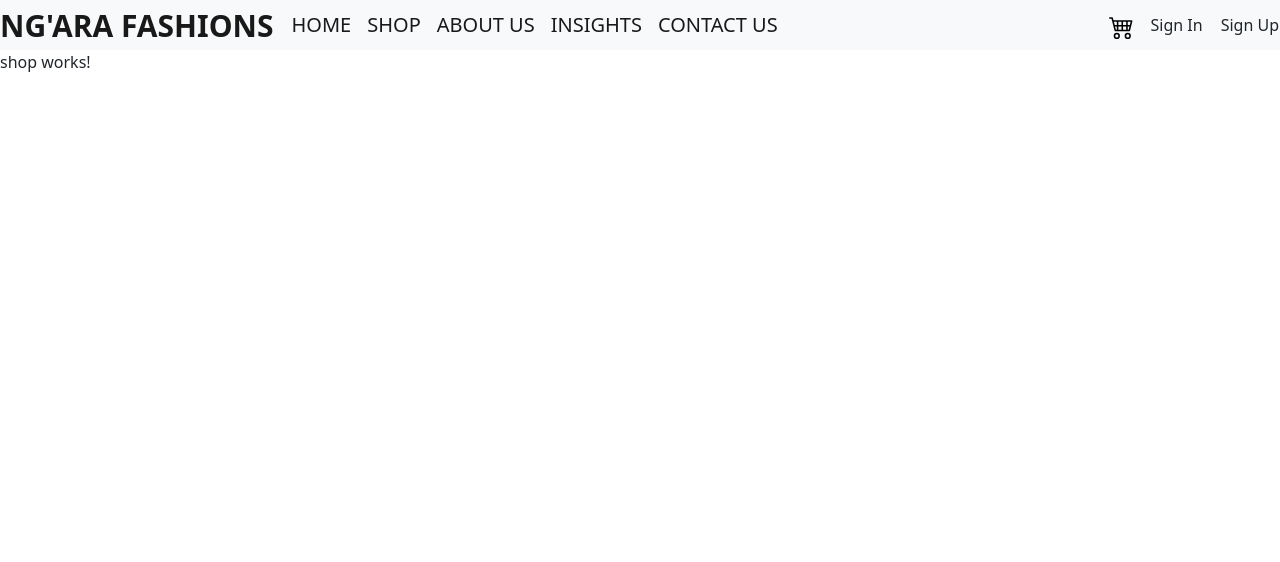
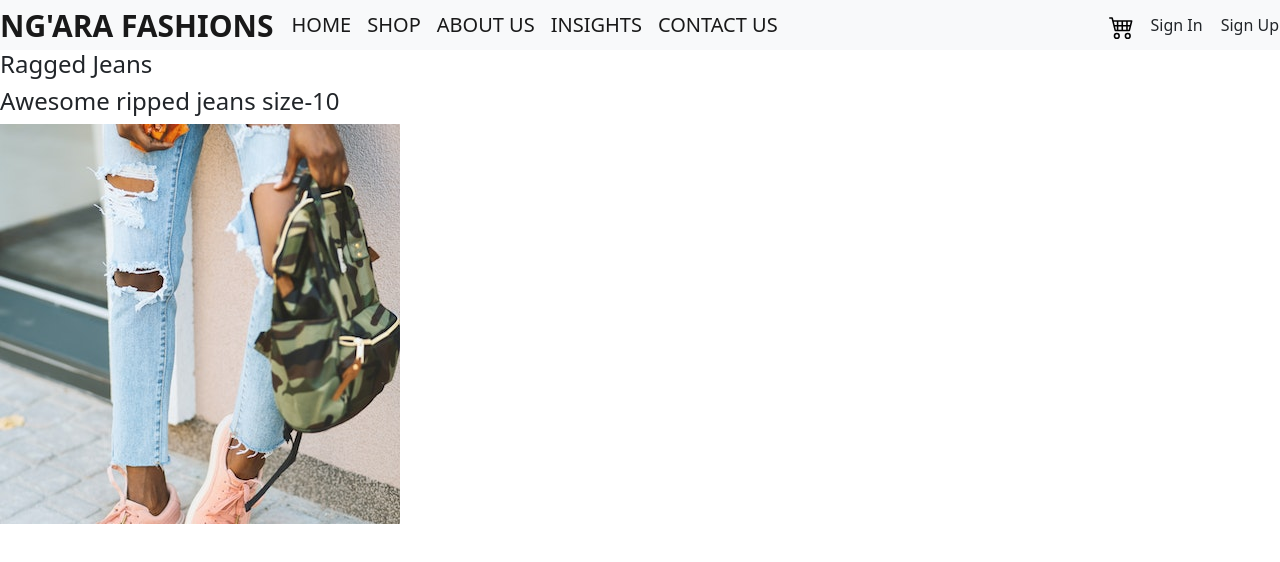
Before and after one commit to Carol254/kuiFashions, an Angular app: page /dashboard/shop in a window 1280 px wide. Shown: the top 562 px of the page. Built offline with nearby package versions, Linux system fonts and the light colour scheme.

Commit message:
changes made to shop-page

```diff
--- a/src/app/dashboard/shop/shop.component.html
+++ b/src/app/dashboard/shop/shop.component.html
@@ -1 +1,15 @@
-<p>shop works!</p>
+<div class="row">
+    <div class="col-xs-12">
+        <a href="#"
+        class="list-group-item clearfix"
+        *ngFor="let menu of menus">
+         <div class="pull-left">
+            <h4>{{menu.name}}</h4>
+            <h4>{{menu.description}}</h4>
+         </div>
+         <div class="pull-right">
+            <img src="{{menu.imagePath}}" alt="{{menu.name}}" class="img-responsive">
+         </div>
+        </a>
+    </div>
+</div>
--- a/src/app/dashboard/shop/shop.component.ts
+++ b/src/app/dashboard/shop/shop.component.ts
@@ -1,4 +1,5 @@
 import { Component, OnInit } from '@angular/core';
+import { MenuData } from 'src/app/models/menus.model';
 
 @Component({
   selector: 'app-shop',
@@ -6,10 +7,14 @@ import { Component, OnInit } from '@angular/core';
   styleUrls: ['./shop.component.css']
 })
 export class ShopComponent implements OnInit {
+  menus:MenuData[] =[
+    new MenuData('Ragged Jeans','Awesome ripped jeans size-10','/assets/ragged-jeans.jpg'),
+  ];
 
   constructor() { }
 
   ngOnInit(): void {
+
   }
 
 }
--- /dev/null
+++ b/src/app/models/menus.model.ts
@@ -0,0 +1,12 @@
+export class MenuData{
+ public name:string;
+ public description:string;
+ public imagePath:string;
+
+ constructor(name:string,desc:string,imagePath:string){
+    this.name = name;
+    this.description = desc;
+    this.imagePath = imagePath;
+ }
+
+}
```
Also changed, not shown: src/assets/ragged-jeans.jpg (added).
